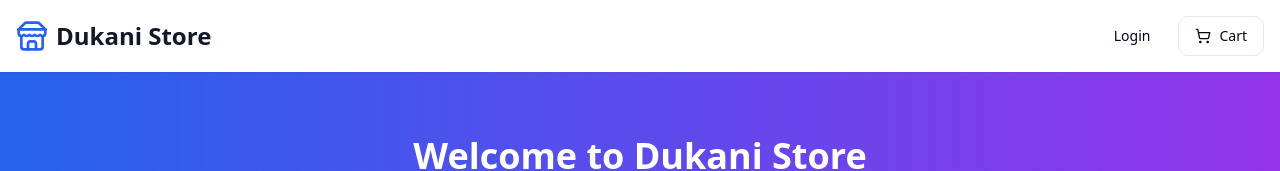
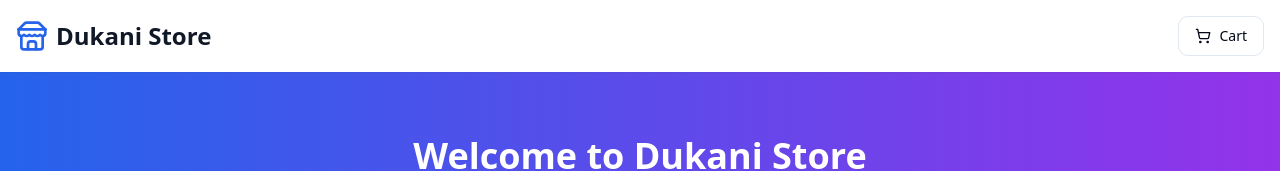
Before and after one commit to pos015124-design/posdata, a React (Vite) app in the folder client/: page /store in a window 1280 px wide. Shown: the top 171 px of the page. Built offline with nearby package versions, Linux system fonts and the light colour scheme; no server answers.

Commit message:
fix: Remove login button from store header for security
- Login page should only be accessible via direct URL
- Store users should not see admin login option
- Improves security by hiding admin access point

```diff
--- a/client/src/pages/Store.tsx
+++ b/client/src/pages/Store.tsx
@@ -83,11 +83,6 @@ export default function Store() {
             <h1 className="text-2xl font-bold text-gray-900">Dukani Store</h1>
           </Link>
           <div className="flex items-center gap-3">
-            <Link to="/login">
-              <Button variant="ghost" className="flex items-center gap-2">
-                <span>Login</span>
-              </Button>
-            </Link>
             <div className="relative">
               <Link to="/cart">
                 <Button variant="outline" className="flex items-center gap-2">
```
